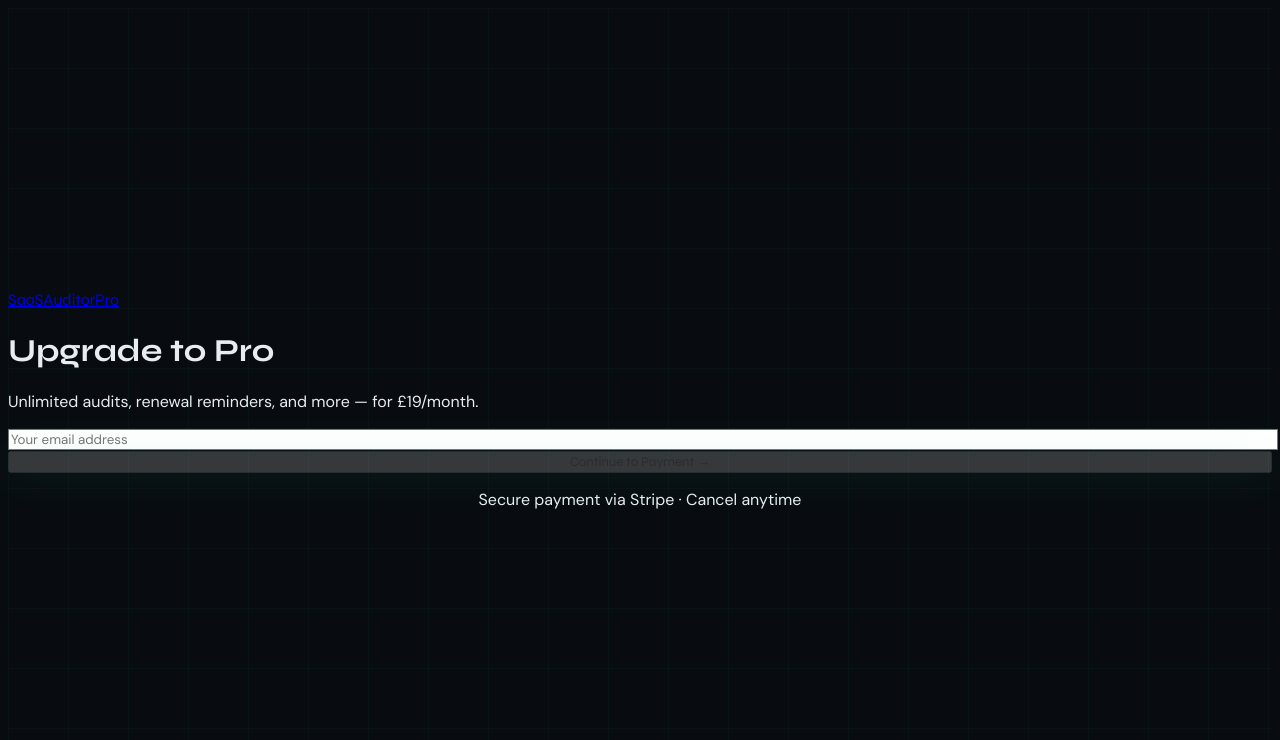
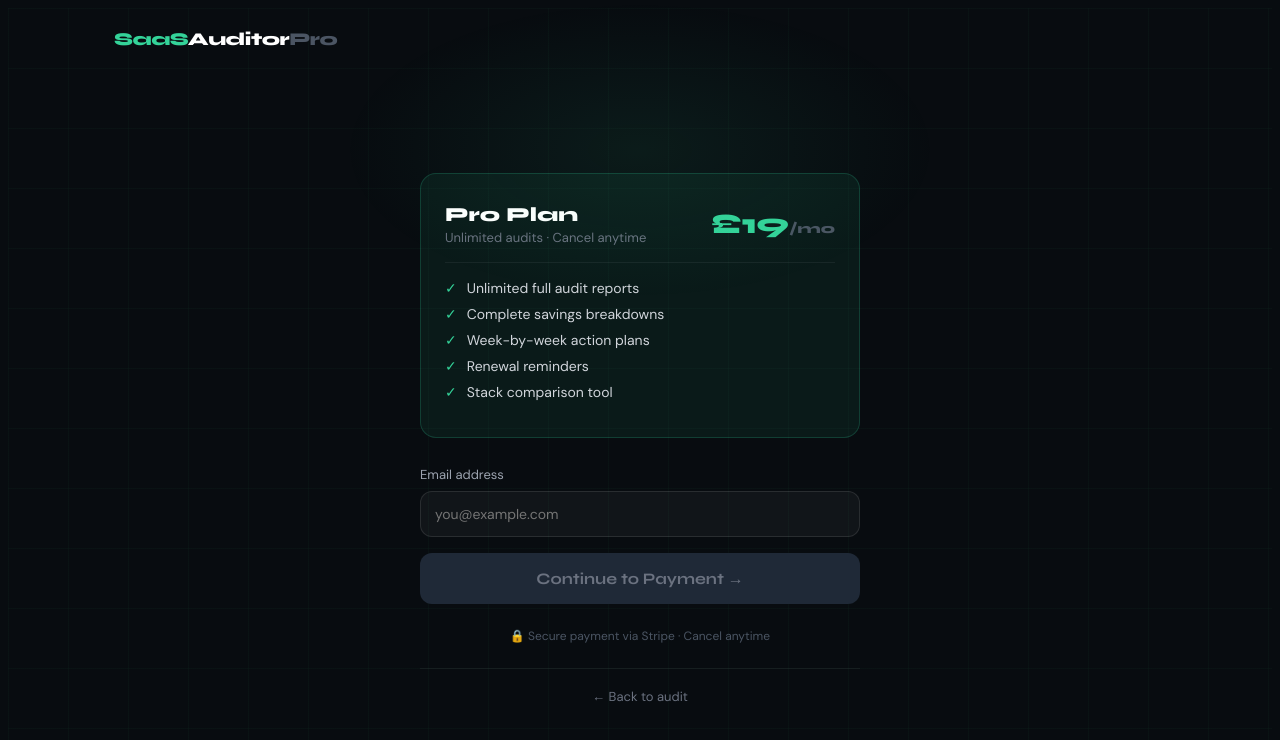
Before and after one commit to SaasAuditorPro/saas-auditor-pro, a Next.js app in the folder saas-auditor-pro/: page /checkout in a window 1280 px wide. Shown: the top 740 px of the page. Built offline with nearby package versions, Linux system fonts and the light colour scheme.

Commit message:
Update page.tsx
check out page update

```diff
--- a/saas-auditor-pro/app/checkout/page.tsx
+++ b/saas-auditor-pro/app/checkout/page.tsx
@@ -7,6 +7,7 @@ export default function CheckoutPage() {
   const [loading, setLoading] = useState(false);
 
   const handleCheckout = async () => {
+    if (!email) return;
     setLoading(true);
     const res = await fetch("/api/checkout", {
       method: "POST",
@@ -19,39 +20,65 @@ export default function CheckoutPage() {
   };
 
   return (
-    <main className="min-h-screen grid-bg flex items-center justify-center px-8">
-      <div className="max-w-md w-full">
-        <Link href="/" className="font-syne font-bold text-lg tracking-tight block mb-12">
-          <span className="text-emerald-400">SaaS</span>
-          <span className="text-white">Auditor</span>
-          <span className="text-zinc-500">Pro</span>
+    <main style={{ minHeight: "100vh", background: "#080c10", backgroundImage: "linear-gradient(rgba(52,211,153,0.03) 1px, transparent 1px), linear-gradient(90deg, rgba(52,211,153,0.03) 1px, transparent 1px)", backgroundSize: "60px 60px", display: "flex", flexDirection: "column" }}>
+      <div style={{ position: "fixed", top: 0, left: "50%", transform: "translateX(-50%)", width: "600px", height: "300px", background: "radial-gradient(ellipse, rgba(52,211,153,0.08) 0%, transparent 70%)", pointerEvents: "none" }} />
+
+      <nav style={{ display: "flex", alignItems: "center", justifyContent: "space-between", padding: "20px 24px", maxWidth: "1100px", margin: "0 auto", width: "100%", boxSizing: "border-box" }}>
+        <Link href="/" style={{ fontFamily: "Syne, sans-serif", fontWeight: 800, fontSize: "18px", textDecoration: "none", letterSpacing: "-0.5px" }}>
+          <span style={{ color: "#34d399" }}>SaaS</span>
+          <span style={{ color: "#fff" }}>Auditor</span>
+          <span style={{ color: "#4b5563" }}>Pro</span>
         </Link>
+      </nav>
 
-        <h1 className="font-syne font-extrabold text-3xl text-white mb-2">
-          Upgrade to Pro
-        </h1>
-        <p className="font-dm text-zinc-400 mb-8">
-          Unlimited audits, renewal reminders, and more — for £19/month.
-        </p>
+      <div style={{ flex: 1, display: "flex", alignItems: "center", justifyContent: "center", padding: "40px 24px" }}>
+        <div style={{ maxWidth: "440px", width: "100%" }}>
 
-        <div className="space-y-4">
-          <input
-            type="email"
-            value={email}
-            onChange={(e) => setEmail(e.target.value)}
-            placeholder="Your email address"
-            className="w-full bg-white/4 border border-white/10 focus:border-emerald-500/50 rounded-xl p-4 font-dm text-sm text-zinc-300 placeholder:text-zinc-700 outline-none transition-colors"
-          />
+          <div style={{ background: "rgba(52,211,153,0.07)", border: "1px solid rgba(52,211,153,0.2)", borderRadius: "16px", padding: "28px 24px", marginBottom: "28px" }}>
+            <div style={{ display: "flex", justifyContent: "space-between", alignItems: "center", marginBottom: "16px" }}>
+              <div>
+                <div style={{ fontFamily: "Syne, sans-serif", fontWeight: 800, fontSize: "20px", color: "#fff" }}>Pro Plan</div>
+                <div style={{ fontFamily: "DM Sans, sans-serif", fontSize: "13px", color: "#6b7280", marginTop: "2px" }}>Unlimited audits · Cancel anytime</div>
+              </div>
+              <div style={{ fontFamily: "Syne, sans-serif", fontWeight: 800, fontSize: "28px", color: "#34d399" }}>£19<span style={{ fontSize: "14px", color: "#4b5563" }}>/mo</span></div>
+            </div>
+            <div style={{ borderTop: "1px solid rgba(255,255,255,0.06)", paddingTop: "16px" }}>
+              {["Unlimited full audit reports", "Complete savings breakdowns", "Week-by-week action plans", "Renewal reminders", "Stack comparison tool"].map(feature => (
+                <div key={feature} style={{ display: "flex", alignItems: "center", gap: "10px", marginBottom: "8px" }}>
+                  <span style={{ color: "#34d399", fontSize: "14px" }}>✓</span>
+                  <span style={{ fontFamily: "DM Sans, sans-serif", fontSize: "14px", color: "#d1d5db" }}>{feature}</span>
+                </div>
+              ))}
+            </div>
+          </div>
+
+          <div style={{ marginBottom: "16px" }}>
+            <label style={{ fontFamily: "DM Sans, sans-serif", fontSize: "13px", color: "#9ca3af", display: "block", marginBottom: "8px" }}>Email address</label>
+            <input
+              type="email"
+              value={email}
+              onChange={(e) => setEmail(e.target.value)}
+              placeholder="you@example.com"
+              onKeyDown={(e) => e.key === "Enter" && handleCheckout()}
+              style={{ width: "100%", background: "rgba(255,255,255,0.04)", border: "1px solid rgba(255,255,255,0.1)", borderRadius: "12px", padding: "13px 14px", fontFamily: "DM Sans, sans-serif", fontSize: "14px", color: "#d1d5db", outline: "none", boxSizing: "border-box" }}
+            />
+          </div>
+
           <button
             onClick={handleCheckout}
             disabled={loading || !email}
-            className="w-full bg-emerald-400 hover:bg-emerald-300 disabled:opacity-50 disabled:cursor-not-allowed text-black font-syne font-bold py-4 rounded-xl transition-all glow"
+            style={{ width: "100%", background: loading || !email ? "#1f2937" : "#34d399", color: loading || !email ? "#6b7280" : "#000", fontFamily: "Syne, sans-serif", fontWeight: 700, fontSize: "16px", padding: "16px", borderRadius: "12px", border: "none", cursor: loading || !email ? "not-allowed" : "pointer", boxShadow: loading || !email ? "none" : "0 0 40px rgba(52,211,153,0.25)", transition: "all 0.2s", marginBottom: "12px" }}
           >
             {loading ? "Redirecting to payment..." : "Continue to Payment →"}
           </button>
-          <p className="text-center text-zinc-600 font-dm text-xs">
-            Secure payment via Stripe · Cancel anytime
+
+          <p style={{ textAlign: "center", fontFamily: "DM Sans, sans-serif", color: "#4b5563", fontSize: "12px" }}>
+            🔒 Secure payment via Stripe · Cancel anytime
           </p>
+
+          <div style={{ borderTop: "1px solid rgba(255,255,255,0.05)", marginTop: "24px", paddingTop: "16px", textAlign: "center" }}>
+            <Link href="/audit" style={{ fontFamily: "DM Sans, sans-serif", fontSize: "13px", color: "#6b7280", textDecoration: "none" }}>← Back to audit</Link>
+          </div>
         </div>
       </div>
     </main>
```
